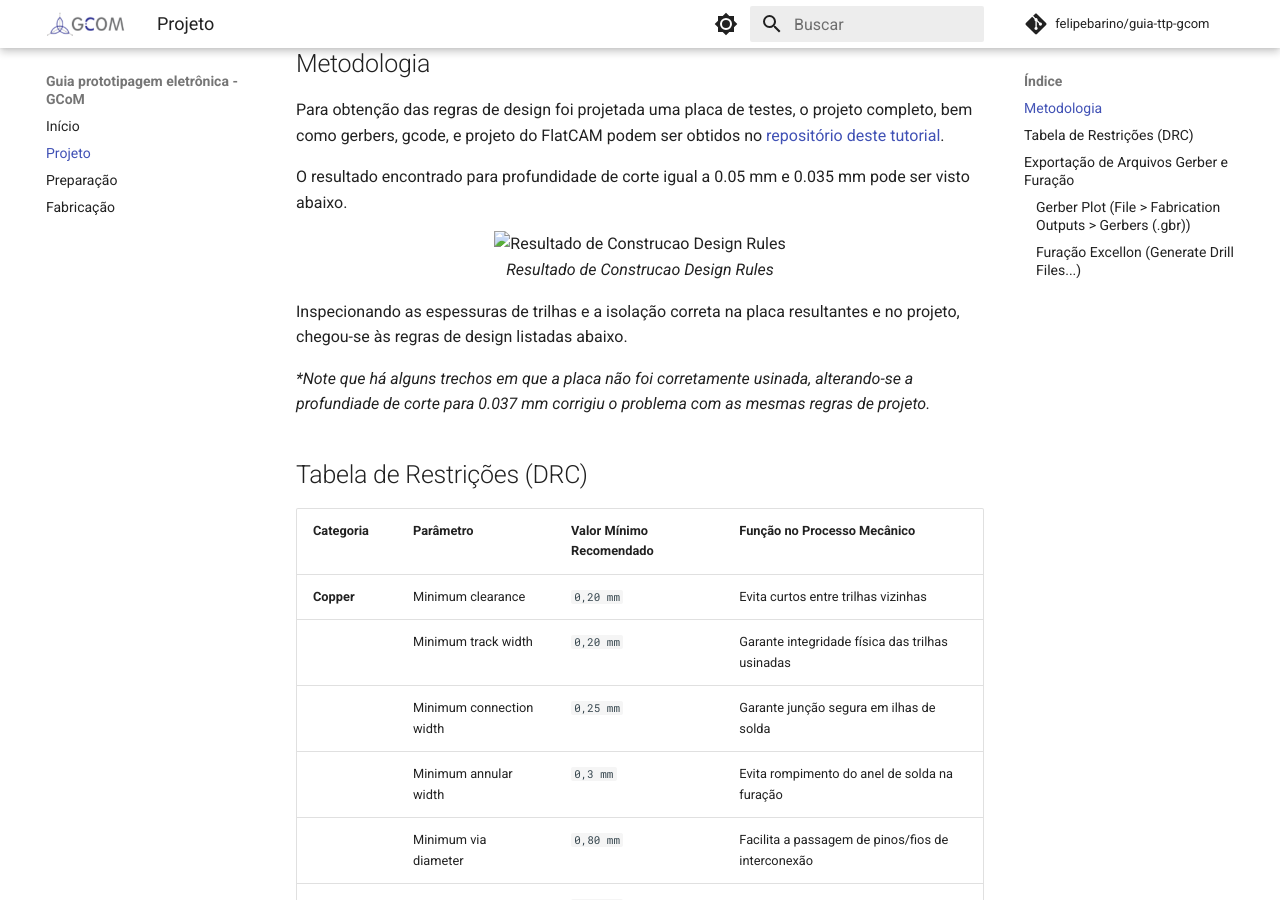
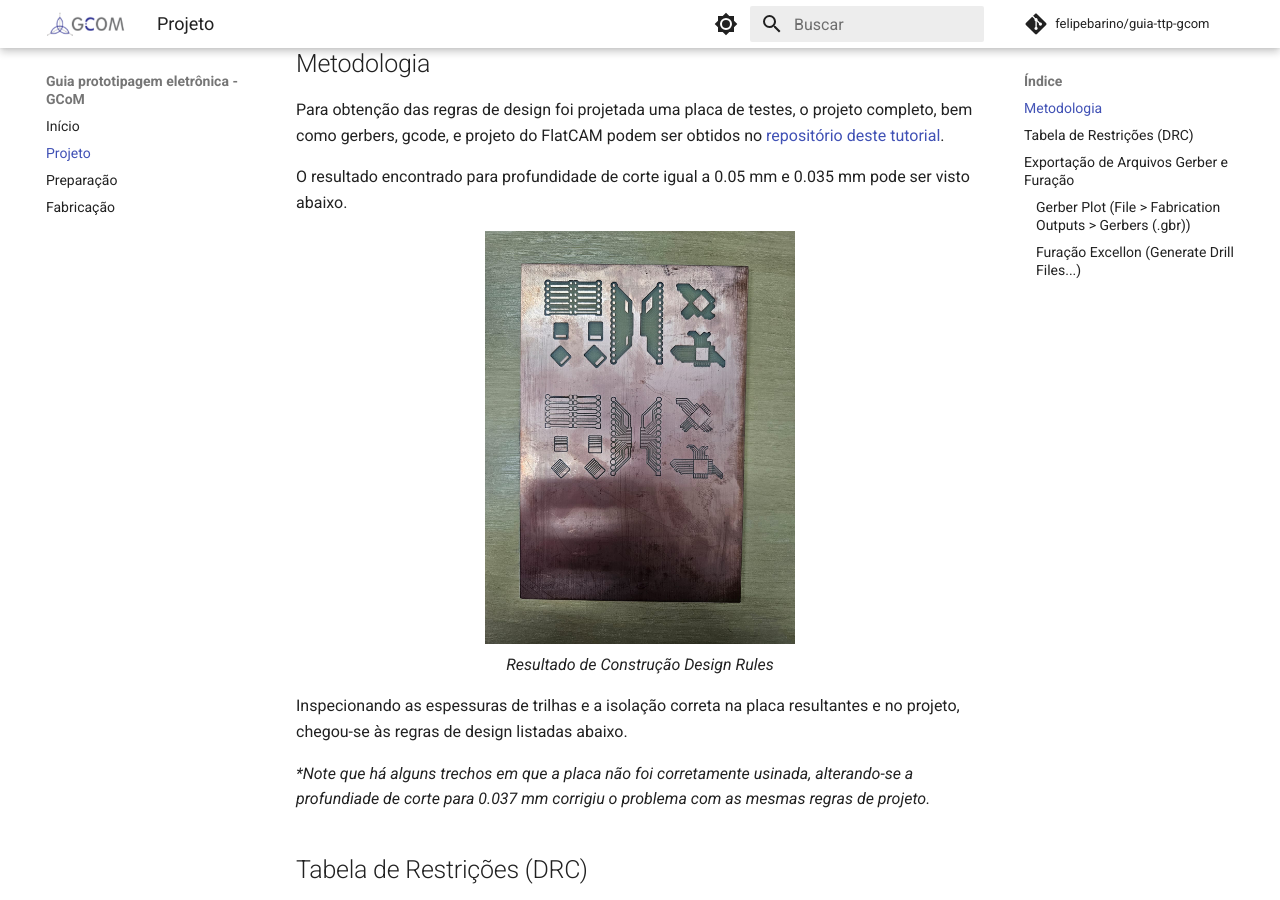
Before and after one commit to felipebarino/guia-ttp-gcom, an MkDocs documentation site: the page built from docs/design_rules.md, in a window 1280 px wide and 900 px high, scrolled down 318 px. Built offline with MkDocs 1.6.1 and Material for MkDocs 9.7.7, drawn with Linux system fonts in a browser that asks for light colours; comment, search, counter and statistics services are not loaded.

Commit message:
caminho da imagem

```diff
--- a/docs/design_rules.md
+++ b/docs/design_rules.md
@@ -6,14 +6,14 @@ Para evitar quebras de ferramentas finas, curtos por sobreposição de cobre ou
 
 ## Metodologia
 
-Para obtenção das regras de design foi projetada uma placa de testes, o projeto completo, bem como gerbers, gcode, e projeto do FlatCAM podem ser obtidos no [repositório deste tutorial](https://github.com/felipebarino/guia-ttp-gcom/ssets\Construção_DesignRules).
+Para obtenção das regras de design foi projetada uma placa de testes, o projeto completo, bem como gerbers, gcode, e projeto do FlatCAM podem ser obtidos no [repositório deste tutorial](https://github.com/felipebarino/guia-ttp-gcom/tree/main/assets/Constru%C3%A7%C3%A3o_DesignRules).
 
 O resultado encontrado para profundidade de corte igual a 0.05 mm e 0.035 mm pode ser visto abaixo.
 
 <p align="center">
-   <img src="img/design_rules_results.jpeg" alt="Resultado de Construcao Design Rules" width="45%">
+   <img src="../img/design_rules_results.jpeg" alt="Resultado de Construção Design Rules" width="45%">
    <br>
-   <em>Resultado de Construcao Design Rules</em>
+   <em>Resultado de Construção Design Rules</em>
 </p>
 
 Inspecionando as espessuras de trilhas e a isolação correta na placa resultantes e no projeto, chegou-se às regras de design listadas abaixo.
```
